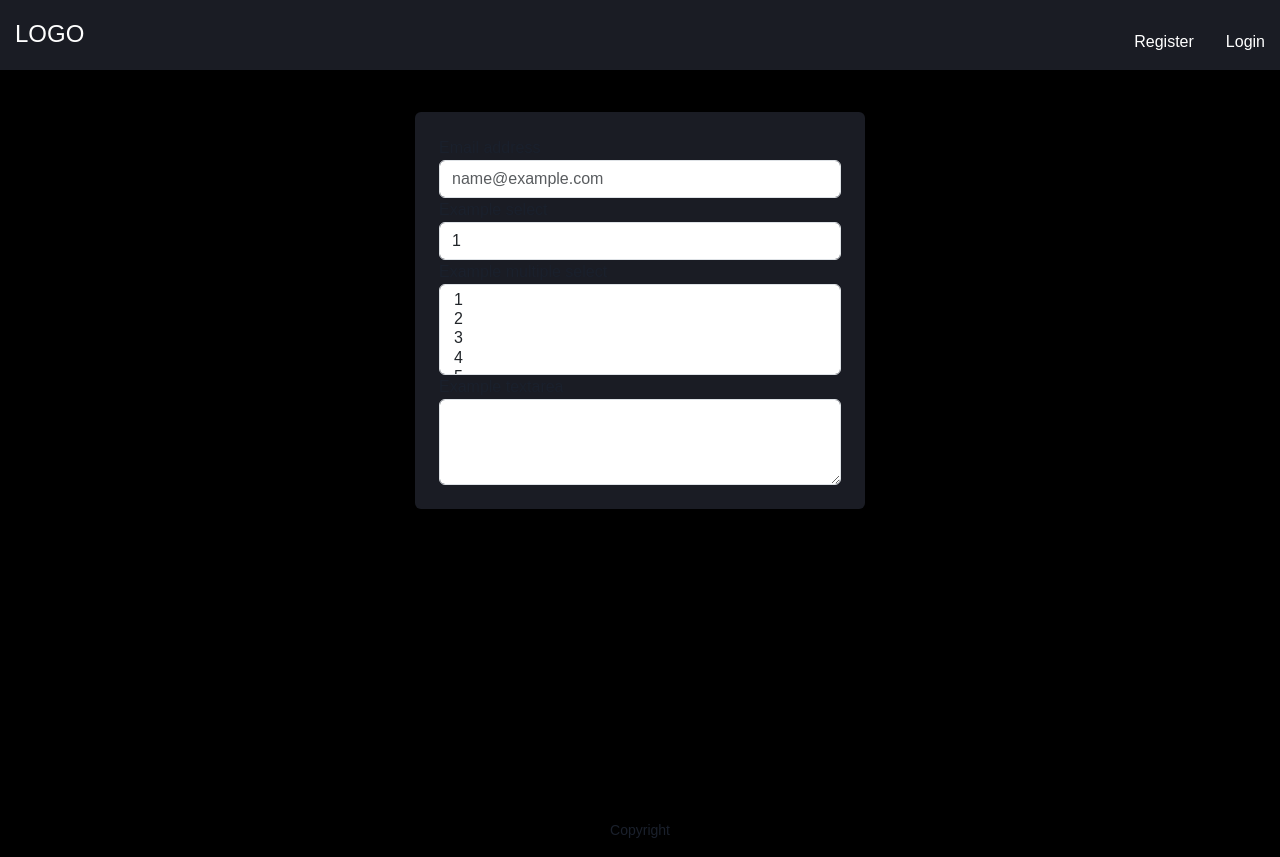
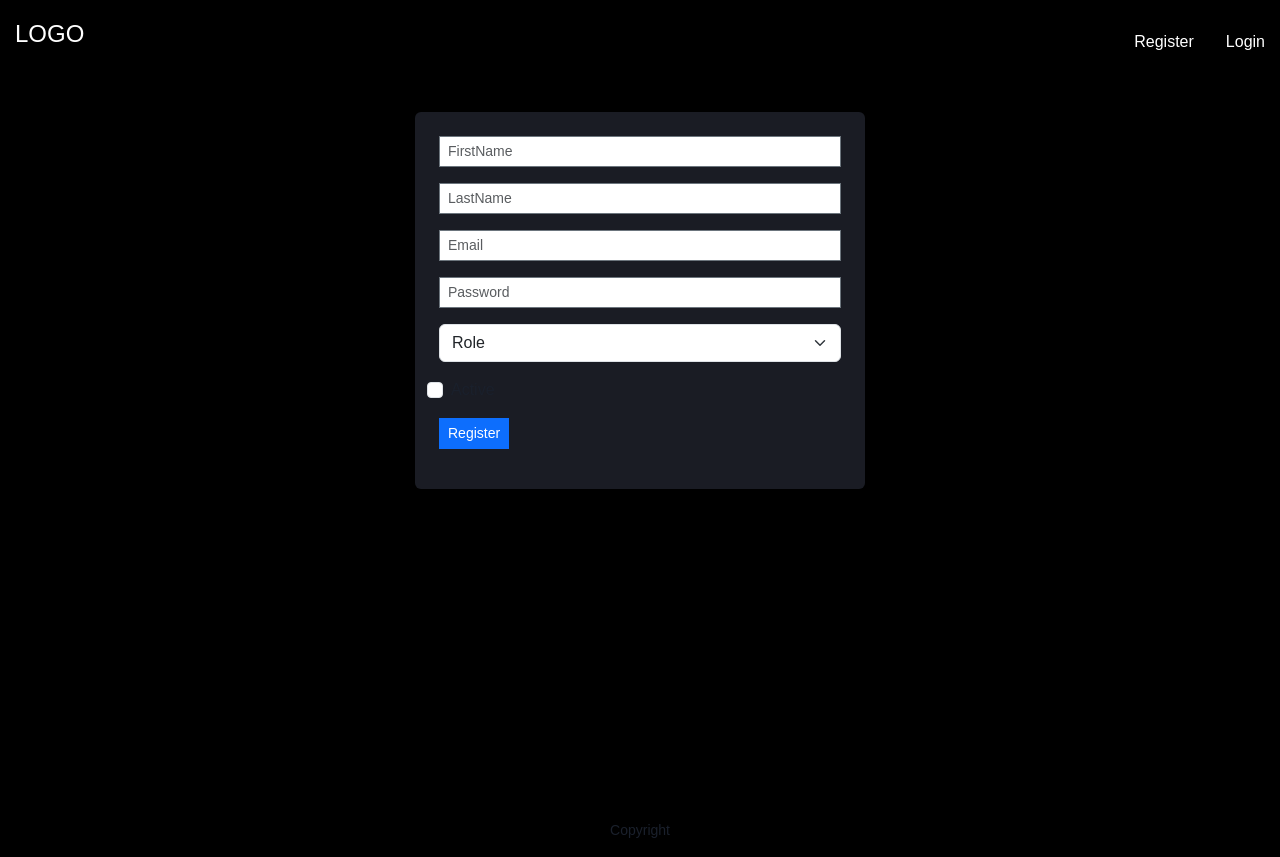
Before and after one commit to sammiewai/cobbleweb_reactjs_assignment, a React (Create React App) app: page /register in a window 1280 px wide. Built offline with nearby package versions, Linux system fonts and the light colour scheme.

Commit message:
Added login functionality and profile pages

```diff
--- a/src/components/layouts/Header.js
+++ b/src/components/layouts/Header.js
@@ -11,7 +11,6 @@ const Header = () => {
             color="white"
             pl='15px'
             pr='15px'
-            bg="#1a1c24"
             h='70px'
         >
             <Box>
--- a/src/components/pages/Login.js
+++ b/src/components/pages/Login.js
@@ -1,8 +1,88 @@
-import React from 'react'
+import {
+  Box,
+  Center
+} from "@chakra-ui/react";
+import { Formik, Form, Field, ErrorMessage } from 'formik';
+import * as Yup from 'yup';
+import { MakeApiCall } from "../../helpers/MakeApiCall";
+import { useNavigate } from "react-router-dom";
 
 function Login() {
+  // Enroll form formik init
+  const initialValues = {
+    email: "",
+    password: ""
+  }
+
+  //  Form validation with Yup
+  const validationSchema = Yup.object({
+    email: Yup.string().email('Invalid email!').required('Email is required!'),
+    password: Yup.string().required('Password is required!')
+  })
+
+  // Enroll user submit
+  const navigate = useNavigate();
+  const onSubmit = async (values, onSubmitProps) => {
+    // Api call
+    const enroll_resp = await MakeApiCall({
+      url: 'api/login',
+      method: 'POST',
+      body: values
+    });
+
+    if (!enroll_resp.success) {
+      alert("Error occured.");
+      console.log(JSON.stringify(enroll_resp))
+      return
+    }
+
+    // Formik props
+    onSubmitProps.setSubmitting(false);
+    onSubmitProps.resetForm();
+
+    // If successful, navigate to login
+    return navigate(`/profile`);
+  }
   return (
-    <div>Login</div>
+    <Box m={6} pt={6}>
+      <Center>
+        <Box bg='#1a1c24' p={6} borderRadius='md' w={450}>
+          <Formik
+            initialValues={initialValues}
+            validationSchema={validationSchema}
+            onSubmit={onSubmit}
+          >
+            {
+              formik => {
+                return (
+                  <Form>
+                    <div className="row">
+                      <div className="mb-3">
+                        <Field type="email" className="form-control form-control-sm border-secondary rounded-0" id="email" name="email" placeholder="Email" />
+                        <ErrorMessage name='email'>
+                          {(errorMsg) => <small className='text-danger'>{errorMsg}</small>}
+                        </ErrorMessage>
+                      </div>
+                      <div className="mb-3">
+                        <Field type="password" className="form-control form-control-sm border-secondary rounded-0" id="password" name="password" placeholder="Password" />
+                        <ErrorMessage name='password'>
+                          {(errorMsg) => <small className='text-danger'>{errorMsg}</small>}
+                        </ErrorMessage>
+                      </div>
+                      <div className="mb-3">
+                        <button type="submit" className="btn btn-primary btn-sm rounded-0" disabled={!formik.isValid || formik.isSubmitting}>Login</button>
+                      </div>
+                    </div>
+                  </Form>
+                )
+              }
+            }
+
+          </Formik>
+        </Box>
+
+      </Center>
+    </Box>
   )
 }
 
--- a/src/components/pages/Profile.js
+++ b/src/components/pages/Profile.js
@@ -1,8 +1,31 @@
-import React from 'react'
+import {
+  Box,
+  VStack,
+  Avatar,
+  Heading
+} from "@chakra-ui/react";
 
 function Profile() {
   return (
-    <div>Profile</div>
+    <Box
+      pt={20}
+      h={720}
+      justifyContent="center"
+      alignItems="center"
+      backgroundColor="#2A4365"
+    >
+      <VStack
+        spacing={4}
+      >
+        <Avatar size='2xl' name='Pete' src='https://i.pravatar.cc/150?img=7' />{' '}
+        <Heading as="h4" size='xl'>
+          Samuel Wainaina
+        </Heading>
+        <Heading as="h1" size='sm'>
+          User
+        </Heading>
+      </VStack>
+    </Box>
   )
 }
 
--- a/src/components/pages/Register.js
+++ b/src/components/pages/Register.js
@@ -1,47 +1,121 @@
 import {
   Box,
-  Center,
-  HStack,
-  Text
+  Center
 } from "@chakra-ui/react";
+import { Formik, Form, Field, ErrorMessage } from 'formik';
+import * as Yup from 'yup';
+import { MakeApiCall } from "../../helpers/MakeApiCall";
+import { useNavigate } from "react-router-dom";
 
 function Register() {
+  // Enroll form formik init
+  const initialValues = {
+    firstName: "",
+    lastName: "",
+    email: "",
+    password: "",
+    role: "",
+    active: "" // TODO: Handle images upload
+  }
+
+  //  Form validation with Yup
+  const validationSchema = Yup.object({
+    firstName: Yup.string().required('FirstName is required!'),
+    lastName: Yup.string().required('LastName is required!'),
+    email: Yup.string().email('Invalid email!').required('Email is required!'),
+    password: Yup.string().required('Password is required!'),
+    role: Yup.string().required('Role is required!'),
+    active: Yup.string()
+  })
+
+  // Enroll user submit
+  const navigate = useNavigate();
+  const onSubmit = async (values, onSubmitProps) => {
+    // Api call
+    const enroll_resp = await MakeApiCall({
+      url: 'api/register',
+      method: 'POST',
+      body: values
+    });
+
+    if (!enroll_resp.success) {
+      alert("Error occured.");
+      console.log(JSON.stringify(enroll_resp))
+      return
+    }
+
+    // Formik props
+    onSubmitProps.setSubmitting(false);
+    onSubmitProps.resetForm();
+
+    // If successful, navigate to login
+    return navigate(`/login`);
+  }
   return (
     <Box m={6} pt={6}>
       <Center>
         <Box bg='#1a1c24' p={6} borderRadius='md' w={450}>
-          <form>
+          <Formik
+            initialValues={initialValues}
+            validationSchema={validationSchema}
+            onSubmit={onSubmit}
+          >
+            {
+              formik => {
+                return (
+                  <Form>
                     <div className="row">
-              <div className="form-group">
-                <label for="exampleFormControlInput1">Email address</label>
-                <input type="email" className="form-control" id="exampleFormControlInput1" placeholder="name@example.com" />
+                      <div className="mb-3">
+                        <Field type="text" className="form-control form-control-sm border-secondary rounded-0" id="firstName" name="firstName" placeholder="FirstName" />
+                        <ErrorMessage name='firstName'>
+                          {(errorMsg) => <small className='text-danger'>{errorMsg}</small>}
+                        </ErrorMessage>
                       </div>
-              <div className="form-group">
-                <label for="exampleFormControlSelect1">Example select</label>
-                <select className="form-control" id="exampleFormControlSelect1">
-                  <option>1</option>
-                  <option>2</option>
-                  <option>3</option>
-                  <option>4</option>
-                  <option>5</option>
-                </select>
+                      <div className="mb-3">
+                        <Field type="text" className="form-control form-control-sm border-secondary rounded-0" id="lastName" name="lastName" placeholder="LastName" />
+                        <ErrorMessage name='lastName'>
+                          {(errorMsg) => <small className='text-danger'>{errorMsg}</small>}
+                        </ErrorMessage>
                       </div>
-              <div className="form-group">
-                <label for="exampleFormControlSelect2">Example multiple select</label>
-                <select multiple className="form-control" id="exampleFormControlSelect2">
-                  <option>1</option>
-                  <option>2</option>
-                  <option>3</option>
-                  <option>4</option>
-                  <option>5</option>
-                </select>
+                      <div className="mb-3">
+                        <Field type="email" className="form-control form-control-sm border-secondary rounded-0" id="email" name="email" placeholder="Email" />
+                        <ErrorMessage name='email'>
+                          {(errorMsg) => <small className='text-danger'>{errorMsg}</small>}
+                        </ErrorMessage>
                       </div>
-              <div className="form-group">
-                <label for="exampleFormControlTextarea1">Example textarea</label>
-                <textarea className="form-control" id="exampleFormControlTextarea1" rows="3"></textarea>
+                      <div className="mb-3">
+                        <Field type="password" className="form-control form-control-sm border-secondary rounded-0" id="password" name="password" placeholder="Password" />
+                        <ErrorMessage name='password'>
+                          {(errorMsg) => <small className='text-danger'>{errorMsg}</small>}
+                        </ErrorMessage>
+                      </div>
+                      <div className="mb-3">
+                        <Field as="select" className="form-select" id="role" name="role">
+                          <option defaultValue>Role</option>
+                          <option value="user">User</option>
+                          <option value="admin">Admin</option>
+                        </Field>
+                        <ErrorMessage name='role'>
+                          {(errorMsg) => <small className='text-danger'>{errorMsg}</small>}
+                        </ErrorMessage>
+                      </div>
+                      <div className="mb-3 form-check">
+                        <Field type="checkbox" className="form-check-input" id="active" name="active" />
+                        <label className="form-check-label" labelfor="exampleCheck1">Active</label>
+                        <ErrorMessage name='active'>
+                          {(errorMsg) => <small className='text-danger'>{errorMsg}</small>}
+                        </ErrorMessage>
+                      </div>
+                      <div className="mb-3">
+                        <button type="submit" className="btn btn-primary btn-sm rounded-0" disabled={!formik.isValid || formik.isSubmitting}>Register</button>
                       </div>
                     </div>
-          </form>
+                  </Form>
+                )
+              }
+            }
+
+          </Formik>
         </Box>
 
       </Center>
--- /dev/null
+++ b/src/helpers/MakeApiCall.js
@@ -0,0 +1,30 @@
+import axios from 'axios';
+
+export async function MakeApiCall(params) {
+    return await new Promise((resolve, reject) => {
+
+        const baseUrl = process.env.REACT_APP_BE_BASE_URL;
+        const url = `${baseUrl}/${params.url}`;
+        axios.request({
+            method: params.method,
+            url: url,
+            data: params.body
+        }).then((response) => {
+            let result = response.data ? response.data : '';
+            resolve(result);
+        }).catch((err) => {
+            // Resolve with the error returned
+            if (err.response) {
+                let errorMessage = (err.response.data && err.response.data.message ? err.response.data.message : err.response.data) || "Undefined upstream error occured.";
+                let errorObj = {
+                    status: false,
+                    message: errorMessage
+                };
+
+                resolve(errorObj);
+            } else {
+                resolve(err);
+            }
+        })
+    })
+}
```
Also changed, not shown: package.json (+8 -1 lines), 2 other files (tests, documents, lock files or other folders). Lines whose indentation alone changed are shown as unchanged.
